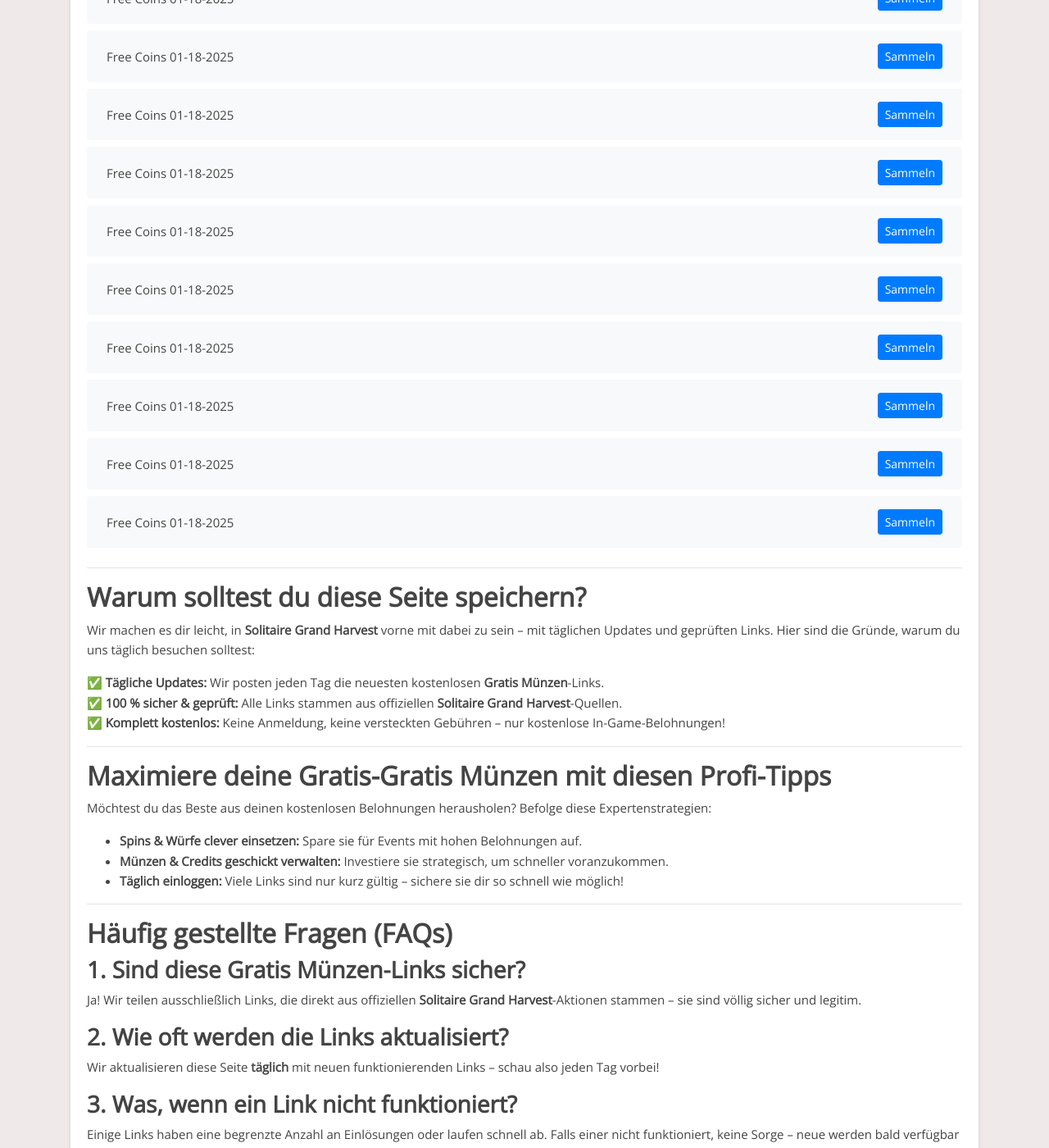
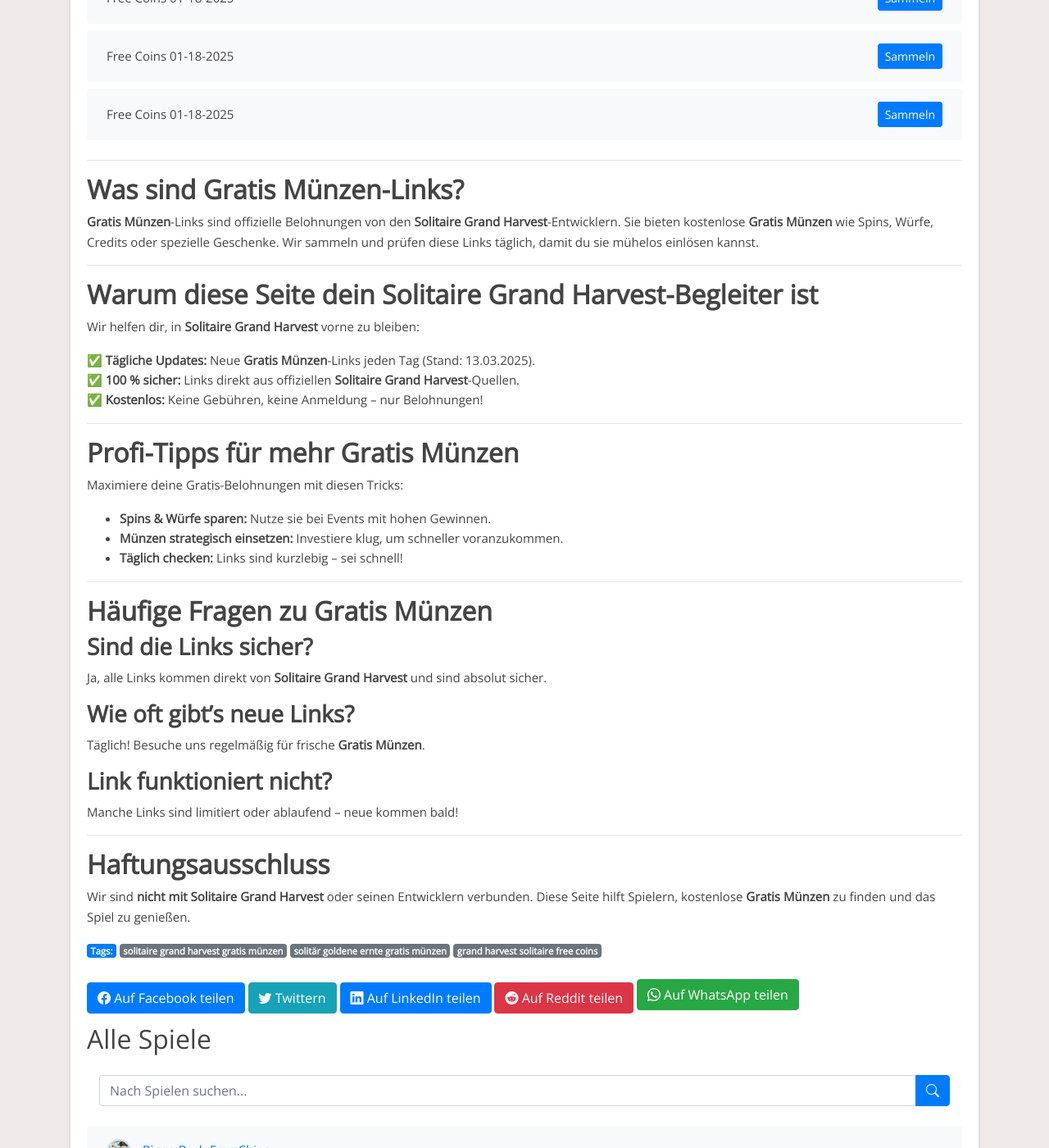
Before and after one commit to Prollad99/bs-de, a Jekyll site: the page built from _posts/2025-01-18-solitaire-grand-harvest.md, in a window 1280 px wide and 1400 px high, scrolled down 7375 px. Shown: the whole window at 82% size. Built offline with Jekyll 4.4.1, drawn with Linux system fonts in a browser that asks for light colours; some of the changed text lies outside the part shown.

Commit message:
Update solitaire-grand-harvest reward links, content, and last modified date

```diff
--- a/_includes/solitaire-grand-harvest_footer.html
+++ b/_includes/solitaire-grand-harvest_footer.html
@@ -1,38 +1,44 @@
 ---
 
-## **Warum solltest du diese Seite speichern?**
+## **Was sind Gratis Münzen-Links?**
 
-Wir machen es dir leicht, in **Solitaire Grand Harvest** vorne mit dabei zu sein – mit täglichen Updates und geprüften Links. Hier sind die Gründe, warum du uns täglich besuchen solltest:
-
-✅ **Tägliche Updates:** Wir posten jeden Tag die neuesten kostenlosen **Gratis Münzen**-Links.
-✅ **100 % sicher & geprüft:** Alle Links stammen aus offiziellen **Solitaire Grand Harvest**-Quellen.
-✅ **Komplett kostenlos:** Keine Anmeldung, keine versteckten Gebühren – nur kostenlose In-Game-Belohnungen!
+**Gratis Münzen**-Links sind offizielle Belohnungen von den **Solitaire Grand Harvest**-Entwicklern. Sie bieten kostenlose **Gratis Münzen** wie Spins, Würfe, Credits oder spezielle Geschenke. Wir sammeln und prüfen diese Links täglich, damit du sie mühelos einlösen kannst.
 
 ---
 
-## **Maximiere deine Gratis-Gratis Münzen mit diesen Profi-Tipps**
+## **Warum diese Seite dein Solitaire Grand Harvest-Begleiter ist**
 
-Möchtest du das Beste aus deinen kostenlosen Belohnungen herausholen? Befolge diese Expertenstrategien:
+Wir helfen dir, in **Solitaire Grand Harvest** vorne zu bleiben:
 
-- **Spins & Würfe clever einsetzen:** Spare sie für Events mit hohen Belohnungen auf.
-- **Münzen & Credits geschickt verwalten:** Investiere sie strategisch, um schneller voranzukommen.
-- **Täglich einloggen:** Viele Links sind nur kurz gültig – sichere sie dir so schnell wie möglich!
+✅ **Tägliche Updates:** Neue **Gratis Münzen**-Links jeden Tag (Stand: 13.03.2025).
+✅ **100 % sicher:** Links direkt aus offiziellen **Solitaire Grand Harvest**-Quellen.
+✅ **Kostenlos:** Keine Gebühren, keine Anmeldung – nur Belohnungen!
 
 ---
 
-## **Häufig gestellte Fragen (FAQs)**
+## **Profi-Tipps für mehr Gratis Münzen**
 
-### **1. Sind diese Gratis Münzen-Links sicher?**
-Ja! Wir teilen ausschließlich Links, die direkt aus offiziellen **Solitaire Grand Harvest**-Aktionen stammen – sie sind völlig sicher und legitim.
+Maximiere deine Gratis-Belohnungen mit diesen Tricks:
 
-### **2. Wie oft werden die Links aktualisiert?**
-Wir aktualisieren diese Seite **täglich** mit neuen funktionierenden Links – schau also jeden Tag vorbei!
+- **Spins & Würfe sparen:** Nutze sie bei Events mit hohen Gewinnen.
+- **Münzen strategisch einsetzen:** Investiere klug, um schneller voranzukommen.
+- **Täglich checken:** Links sind kurzlebig – sei schnell!
 
-### **3. Was, wenn ein Link nicht funktioniert?**
-Einige Links haben eine begrenzte Anzahl an Einlösungen oder laufen schnell ab. Falls einer nicht funktioniert, keine Sorge – neue werden bald verfügbar sein!
+---
+
+## **Häufige Fragen zu Gratis Münzen**
+
+### **Sind die Links sicher?**
+Ja, alle Links kommen direkt von **Solitaire Grand Harvest** und sind absolut sicher.
+
+### **Wie oft gibt’s neue Links?**
+Täglich! Besuche uns regelmäßig für frische **Gratis Münzen**.
+
+### **Link funktioniert nicht?**
+Manche Links sind limitiert oder ablaufend – neue kommen bald!
 
 ---
 
 ## **Haftungsausschluss**
 
-Wir sind **nicht mit** **Solitaire Grand Harvest** oder seinen Entwicklern **verbunden**. Diese Seite dient ausschließlich zu Informationszwecken, um Spielern zu helfen, kostenlose **Gratis Münzen** zu erhalten und das Spiel in vollen Zügen zu genießen.
+Wir sind **nicht mit Solitaire Grand Harvest** oder seinen Entwicklern verbunden. Diese Seite hilft Spielern, kostenlose **Gratis Münzen** zu finden und das Spiel zu genießen.
--- a/_includes/solitaire-grand-harvest_post.html
+++ b/_includes/solitaire-grand-harvest_post.html
@@ -1,27 +1,3 @@
-Bist du ein leidenschaftlicher **Solitaire Grand Harvest**-Spieler? Möchtest du **Gratis Münzen** sammeln, ohne echtes Geld auszugeben? Dann bist du hier genau richtig!
+Bist du ein leidenschaftlicher **Solitaire Grand Harvest**-Spieler? Hier findest du täglich neue **Gratis Münzen**-Links, um kostenlose Belohnungen zu sammeln – 100% sicher und gratis!
 
-Wir aktualisieren diese Seite **täglich** mit neuen **Gratis Münzen**-Links, damit du dein Gameplay verbessern, schneller aufsteigen und spannende Belohnungen freischalten kannst – völlig kostenlos.
-
----
-
-## **Was sind Gratis Münzen-Links?**
-
-**Gratis Münzen**-Links sind offizielle Belohnungen der **Solitaire Grand Harvest**-Entwickler. Sie bieten kostenlose **Gratis Münzen** und weitere In-Game-Boni wie Spins, Würfe, Credits und spezielle Geschenke.
-
-Statt selbst danach zu suchen, übernehmen wir die Arbeit für dich! Wir sammeln und aktualisieren täglich die neuesten funktionierenden Links, damit du deine Gratis-Belohnungen mühelos einlösen kannst.
-
----
-
-## **So löst du deine kostenlosen Gratis Münzen ein**
-
-Deine **Gratis Münzen** zu erhalten ist schnell und einfach:
-
-1. **Wähle einen Link aus der Liste unten.**
-2. **Klicke auf den Link und melde dich in deinem Solitaire Grand Harvest-Konto an.**
-3. **Genieße deine kostenlosen Gratis Münzen – sofort in deinem Spiel verfügbar!**
-
-> 🔔 **Tipp:** Diese Links laufen schnell ab – schau täglich vorbei, um dir deine Belohnungen zu sichern!
-
----
-
-## **Heutige Gratis-Gratis Münzen für Solitaire Grand Harvest**
+Klicke einfach auf die Links unten, melde dich in deinem **Solitaire Grand Harvest**-Konto an und sichere dir deine **Gratis Münzen** – sie sind sofort im Spiel verfügbar. Schau täglich vorbei, da die Links schnell ablaufen!
```
